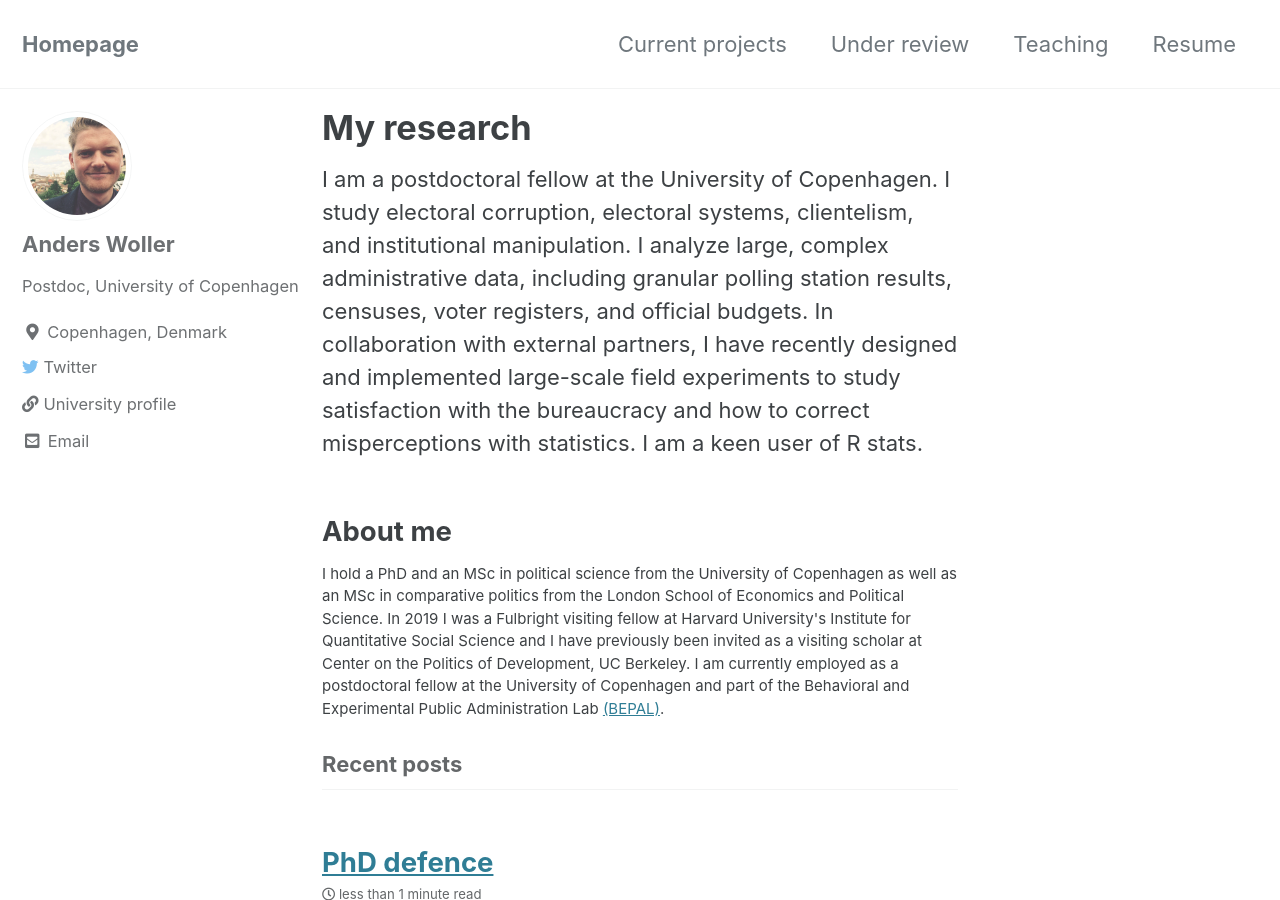
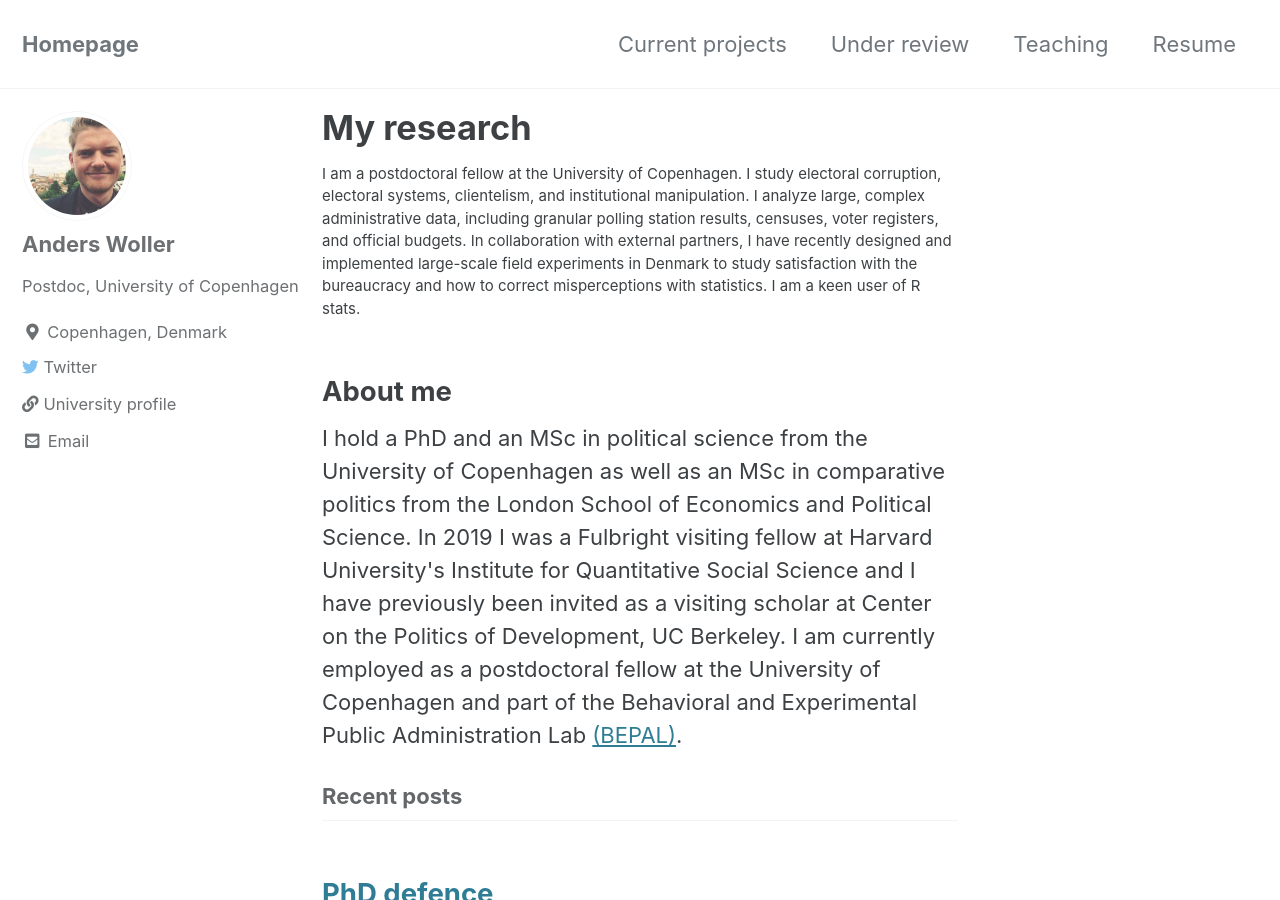
Before and after one commit to AndersWoller/AndersWoller.github.io, a Jekyll site: the page built from index.html, in a window 1280 px wide and 900 px high. Built offline with Jekyll 4.4.1, drawn with Linux system fonts in a browser that asks for light colours; cached includes are drawn as plain includes; the list of posts is cut into pages by our own code.

Commit message:
Update index.html

```diff
--- a/index.html
+++ b/index.html
@@ -4,18 +4,18 @@ author_profile: true
 title: "My research"
 ---
 
-I am a postdoctoral fellow at the University of Copenhagen. I study electoral corruption, electoral systems,
+<p style="font-size:15px"> I am a postdoctoral fellow at the University of Copenhagen. I study electoral corruption, electoral systems,
 clientelism, and institutional manipulation. I analyze large, complex administrative data, including
 granular polling station results, censuses, voter registers, and official budgets. In collaboration with external partners, I have
-recently designed and implemented large-scale field experiments to study satisfaction with the bureaucracy and how to correct
+recently designed and implemented large-scale field experiments in Denmark to study satisfaction with the bureaucracy and how to correct
 misperceptions with statistics. I am a keen user of R stats.
 
 
 <h2> About me </h2>
 
-<p style="font-size:15px"> I hold a PhD and an MSc in political science from the University of Copenhagen as
-  well as an MSc in comparative politics from the London School of Economics and Political Science. In 2019 I
-  was a Fulbright visiting fellow at Harvard University's Institute for Quantitative Social Science and I have
-  previously been invited as a visiting scholar at Center on the Politics of Development, UC Berkeley. I am currently employed as a
-  postdoctoral fellow at the University of Copenhagen and part of the Behavioral and Experimental
-  Public Administration Lab <a href="https://politicalscience.ku.dk/research/bepal/">(BEPAL)</a>.</p>
+I hold a PhD and an MSc in political science from the University of Copenhagen as
+well as an MSc in comparative politics from the London School of Economics and Political Science. In 2019 I
+was a Fulbright visiting fellow at Harvard University's Institute for Quantitative Social Science and I have
+previously been invited as a visiting scholar at Center on the Politics of Development, UC Berkeley. I am currently employed as a
+postdoctoral fellow at the University of Copenhagen and part of the Behavioral and Experimental
+Public Administration Lab <a href="https://politicalscience.ku.dk/research/bepal/">(BEPAL)</a>.</p>
```
